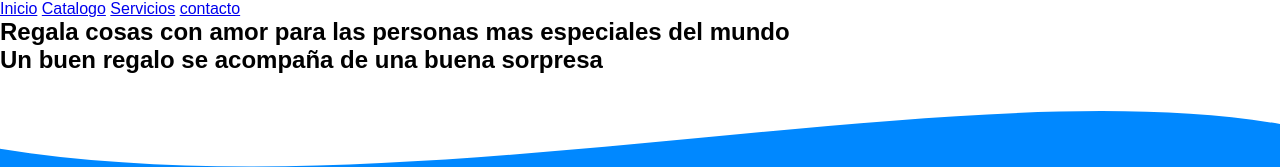
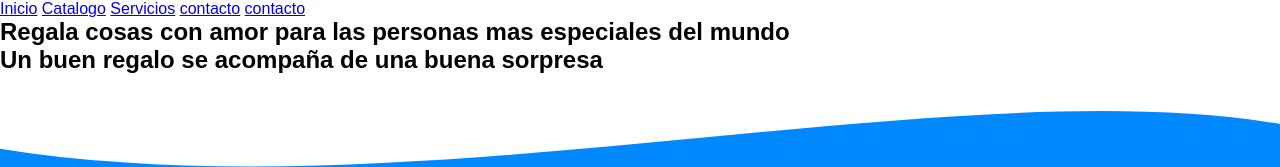
Before and after one commit to santiagorestrepoo09/Dolcezza-, a plain HTML site: page index.html in a window 1280 px wide. Shown: the top 167 px of the page. Drawn offline with Linux system fonts and the light colour scheme.

Commit message:
version 2

```diff
--- a/index.html
+++ b/index.html
@@ -20,6 +20,7 @@
        	 		 	<a href="#">Catalogo</a>
        	 		 	<a href="#">Servicios</a>
        	 		 	<a href="#">contacto</a>
+              <a href="#">contacto</a>
        	 	</nav>
 
        	 	<section class="textos-header">
```
